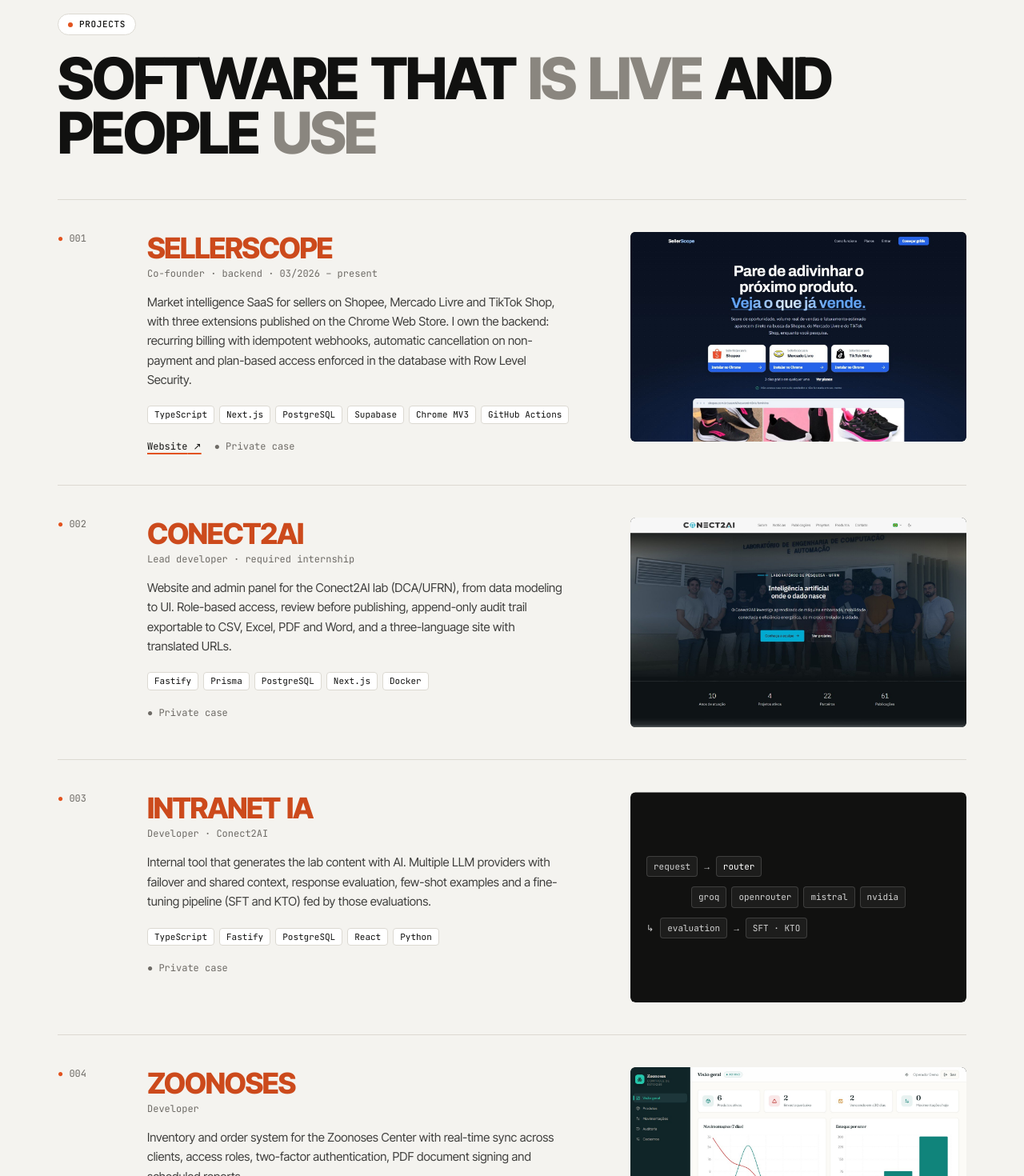
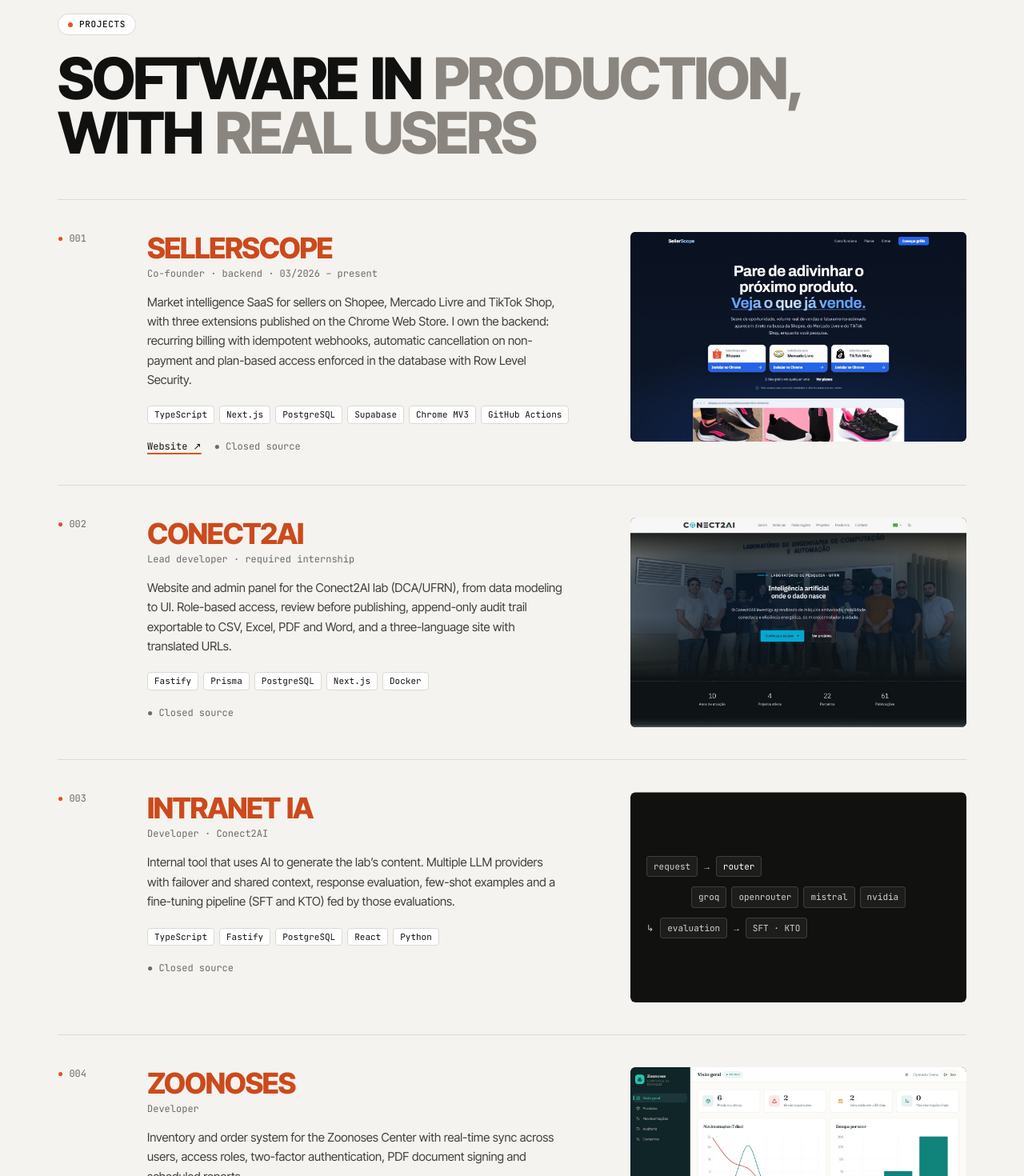
Before and after one commit to LeonardoPCavalcanti/portfolio, a React (Vite) app: page / in a window 1280 px wide. Shown: the part 1100-2570 px from the top of the page at 80% size. Built offline with nearby package versions, Linux system fonts and the light colour scheme.

Commit message:
content: revisao de texto (titulo de projetos, coloquialismos, ambiguidades, estrangeirismos)

```diff
--- a/src/data/faq.ts
+++ b/src/data/faq.ts
@@ -4,8 +4,8 @@
   {
     q: { pt: 'Qual é a sua disponibilidade?', en: 'What is your availability?' },
     a: {
-      pt: 'Me chama pelo e-mail ou pelo LinkedIn e a gente acerta horário, carga e modalidade.',
-      en: 'Reach out by email or LinkedIn and we can work out schedule, hours and work arrangement.',
+      pt: 'Entre em contato por e-mail ou LinkedIn para combinarmos horário, carga horária e modalidade.',
+      en: 'Get in touch by email or LinkedIn so we can agree on schedule, hours and work arrangement.',
     },
   },
   {
@@ -27,9 +27,9 @@
     a: { pt: 'Natal, Rio Grande do Norte.', en: 'Natal, Rio Grande do Norte, Brazil.' },
   },
   {
-    q: { pt: 'Você já trabalhou com sistema em produção?', en: 'Have you worked on production systems?' },
+    q: { pt: 'Você já trabalhou com sistemas em produção?', en: 'Have you worked on production systems?' },
     a: {
-      pt: 'Sim. Mantenho o backend do SellerScope, que tem assinantes pagantes, e trabalhei dois anos na SEEC/RN do levantamento de requisitos à implantação.',
+      pt: 'Sim. Mantenho o backend do SellerScope, que tem assinantes pagantes, e passei dois anos na SEEC/RN levando funcionalidades do levantamento de requisitos à implantação.',
       en: 'Yes. I run the backend of SellerScope, which has paying subscribers, and spent two years at SEEC/RN taking features from requirements to deployment.',
     },
   },
--- a/src/data/profile.ts
+++ b/src/data/profile.ts
@@ -5,7 +5,7 @@
   lastName: 'Cavalcanti',
   fullName: 'Leonardo Pessoa Cavalcanti',
   lede: {
-    pt: 'Construo e mantenho software em produção: SaaS com cobrança recorrente, extensões e IA aplicada.',
+    pt: 'Construo e mantenho software em produção: SaaS com cobrança recorrente, extensões para navegador e IA aplicada.',
     en: 'I build and run production software: SaaS with recurring billing, browser extensions and applied AI.',
   } satisfies Localized,
   email: 'leopcavalcanti30@gmail.com',
--- a/src/data/projects.ts
+++ b/src/data/projects.ts
@@ -30,7 +30,7 @@
     name: 'Conect2AI',
     role: { pt: 'Desenvolvedor principal · estágio obrigatório', en: 'Lead developer · required internship' },
     summary: {
-      pt: 'Site e painel administrativo do laboratório Conect2AI (DCA/UFRN), da modelagem de dados à interface. Controle de acesso por papéis, revisão antes de publicar, trilha de auditoria só de inserção exportável em CSV, Excel, PDF e Word, e site em três idiomas com URLs traduzidas.',
+      pt: 'Site e painel administrativo do laboratório Conect2AI (DCA/UFRN), da modelagem de dados à interface. Controle de acesso por papéis, revisão antes de publicar, trilha de auditoria imutável, exportável em CSV, Excel, PDF e Word, e site em três idiomas com URLs traduzidas.',
       en: 'Website and admin panel for the Conect2AI lab (DCA/UFRN), from data modeling to UI. Role-based access, review before publishing, append-only audit trail exportable to CSV, Excel, PDF and Word, and a three-language site with translated URLs.',
     },
     stack: ['Fastify', 'Prisma', 'PostgreSQL', 'Next.js', 'Docker'],
@@ -46,8 +46,8 @@
     name: 'Intranet IA',
     role: { pt: 'Desenvolvedor · Conect2AI', en: 'Developer · Conect2AI' },
     summary: {
-      pt: 'Ferramenta interna que gera conteúdo do laboratório com IA. Vários provedores de LLM com failover e contexto compartilhado entre eles, avaliação das respostas, exemplos few-shot e um pipeline de fine-tuning (SFT e KTO) a partir das avaliações.',
-      en: 'Internal tool that generates the lab content with AI. Multiple LLM providers with failover and shared context, response evaluation, few-shot examples and a fine-tuning pipeline (SFT and KTO) fed by those evaluations.',
+      pt: 'Ferramenta interna que usa IA para gerar o conteúdo do laboratório. Vários provedores de LLM com failover e contexto compartilhado entre eles, avaliação das respostas, exemplos few-shot e um pipeline de fine-tuning (SFT e KTO) a partir das avaliações.',
+      en: 'Internal tool that uses AI to generate the lab’s content. Multiple LLM providers with failover and shared context, response evaluation, few-shot examples and a fine-tuning pipeline (SFT and KTO) fed by those evaluations.',
     },
     stack: ['TypeScript', 'Fastify', 'PostgreSQL', 'React', 'Python'],
     links: {},
@@ -60,8 +60,8 @@
     name: 'Zoonoses',
     role: { pt: 'Desenvolvedor', en: 'Developer' },
     summary: {
-      pt: 'Controle de estoque e pedidos do Centro de Zoonoses com atualização em tempo real entre clientes, papéis de acesso, autenticação em dois fatores, assinatura de documentos em PDF e relatórios agendados.',
-      en: 'Inventory and order system for the Zoonoses Center with real-time sync across clients, access roles, two-factor authentication, PDF document signing and scheduled reports.',
+      pt: 'Controle de estoque e pedidos do Centro de Zoonoses com sincronização em tempo real entre usuários, papéis de acesso, autenticação em dois fatores, assinatura de documentos em PDF e relatórios agendados.',
+      en: 'Inventory and order system for the Zoonoses Center with real-time sync across users, access roles, two-factor authentication, PDF document signing and scheduled reports.',
     },
     stack: ['React', 'TypeScript', 'PostgreSQL', 'Supabase', 'Docker'],
     links: { demo: `${PAGES}/zoonoses-inventory-dashboard/`, code: `${GH}/zoonoses-inventory-dashboard` },
@@ -110,7 +110,7 @@
     id: 'filevault',
     name: 'FileVault',
     line: {
-      pt: 'Upload seguro com URLs pré-assinadas e checagem de tipo real do arquivo.',
+      pt: 'Upload seguro com URLs pré-assinadas e verificação do tipo real do arquivo.',
       en: 'Secure uploads with presigned URLs and real file-type checks.',
     },
     stack: ['NestJS', 'React', 'S3'],
@@ -130,8 +130,8 @@
     id: 'twitter',
     name: 'Distributed Twitter',
     line: {
-      pt: 'Consistência eventual contra causal com relógios vetoriais, visualizada passo a passo.',
-      en: 'Eventual versus causal consistency with vector clocks, visualized step by step.',
+      pt: 'Consistência eventual e causal comparadas com relógios vetoriais, passo a passo.',
+      en: 'Eventual and causal consistency compared with vector clocks, step by step.',
     },
     stack: ['Python', 'FastAPI', 'React'],
     links: { demo: `${PAGES}/distributed-twitter-consistency/`, code: `${GH}/distributed-twitter-consistency` },
--- a/src/data/research.ts
+++ b/src/data/research.ts
@@ -7,7 +7,7 @@
   pages: 'p. 977-992',
   doi: '10.5753/sbseg.2026.27136',
   contribution: {
-    pt: 'Minha parte: verificação de identidade e integridade de nós integrada ao SPIRE (SPIFFE), com atestação conjunta de CPU e GPU, emissão automática de identidades X.509 e JWT para cargas em Kubernetes e medição de desempenho da atestação em Confidential Containers com Intel TDX e NVIDIA H100.',
-    en: 'My part: node identity and integrity verification integrated with SPIRE (SPIFFE), with joint CPU and GPU attestation, automatic X.509 and JWT identities for Kubernetes workloads, and attestation performance measurements on Confidential Containers with Intel TDX and NVIDIA H100.',
+    pt: 'Minha contribuição: verificação de identidade e integridade de nós integrada ao SPIRE (SPIFFE), com atestação conjunta de CPU e GPU, emissão automática de identidades X.509 e JWT para cargas em Kubernetes e medição de desempenho da atestação em Confidential Containers com Intel TDX e NVIDIA H100.',
+    en: 'My contribution: node identity and integrity verification integrated with SPIRE (SPIFFE), with joint CPU and GPU attestation, automatic X.509 and JWT identities for Kubernetes workloads, and attestation performance measurements on Confidential Containers with Intel TDX and NVIDIA H100.',
   },
 };
--- a/src/data/stats.ts
+++ b/src/data/stats.ts
@@ -6,7 +6,7 @@
   { value: 3, label: { pt: 'extensões publicadas na Chrome Web Store', en: 'extensions published on the Chrome Web Store' } },
   // No ar em 14/10/2026: sellerscope.com.br, demo do Zoonoses, leoehelena.vercel.app.
   // O site novo do Conect2AI ainda não está publicado (o domínio serve o antigo).
-  { value: 3, label: { pt: 'sistemas em produção que eu mantenho', en: 'production systems I maintain' } },
+  { value: 3, label: { pt: 'sistemas em produção que mantenho', en: 'production systems I maintain' } },
   // 10/2022 (SEEC/RN) até hoje.
   { value: 4, label: { pt: 'anos desenvolvendo e mantendo sistemas', en: 'years building and maintaining systems' } },
   // DOI 10.5753/sbseg.2026.27136
--- a/src/i18n/ui.ts
+++ b/src/i18n/ui.ts
@@ -21,14 +21,14 @@
   },
   projects: {
     label: { pt: 'Projetos', en: 'Projects' },
-    titleA: { pt: 'Software que', en: 'Software that' },
-    titleB: { pt: 'está no ar', en: 'is live' },
-    titleC: { pt: 'e gente', en: 'and people' },
-    titleD: { pt: 'usa', en: 'use' },
+    titleA: { pt: 'Software em', en: 'Software in' },
+    titleB: { pt: 'produção,', en: 'production,' },
+    titleC: { pt: 'com usuários', en: 'with' },
+    titleD: { pt: 'de verdade', en: 'real users' },
     site: { pt: 'Site', en: 'Website' },
     demo: { pt: 'Demo', en: 'Demo' },
     code: { pt: 'Código', en: 'Code' },
-    private: { pt: 'Case privado', en: 'Private case' },
+    private: { pt: 'Código fechado', en: 'Closed source' },
     othersTitle: { pt: 'Outros projetos', en: 'Other projects' },
   },
   research: {
@@ -42,7 +42,7 @@
     titleA: { pt: 'Poucas ferramentas,', en: 'Few tools,' },
     titleB: { pt: 'bem usadas', en: 'used well' },
     usedIn: { pt: 'Usado em', en: 'Used in' },
-    also: { pt: 'Também uso', en: 'Also use' },
+    also: { pt: 'Também uso', en: 'I also use' },
   },
   experience: {
     label: { pt: 'Experiência', en: 'Experience' },
@@ -56,8 +56,8 @@
   },
   contact: {
     label: { pt: 'Contato', en: 'Contact' },
-    title: { pt: 'Bora construir algo que fique no ar?', en: 'Want to build something that stays live?' },
-    cv: { pt: 'Baixar CV', en: 'Download CV (PT)' },
+    title: { pt: 'Vamos colocar algo no ar juntos?', en: 'Shall we ship something together?' },
+    cv: { pt: 'Baixar CV', en: 'Download CV (Portuguese)' },
     email: { pt: 'E-mail', en: 'Email' },
     top: { pt: 'Voltar ao topo', en: 'Back to top' },
   },
```
